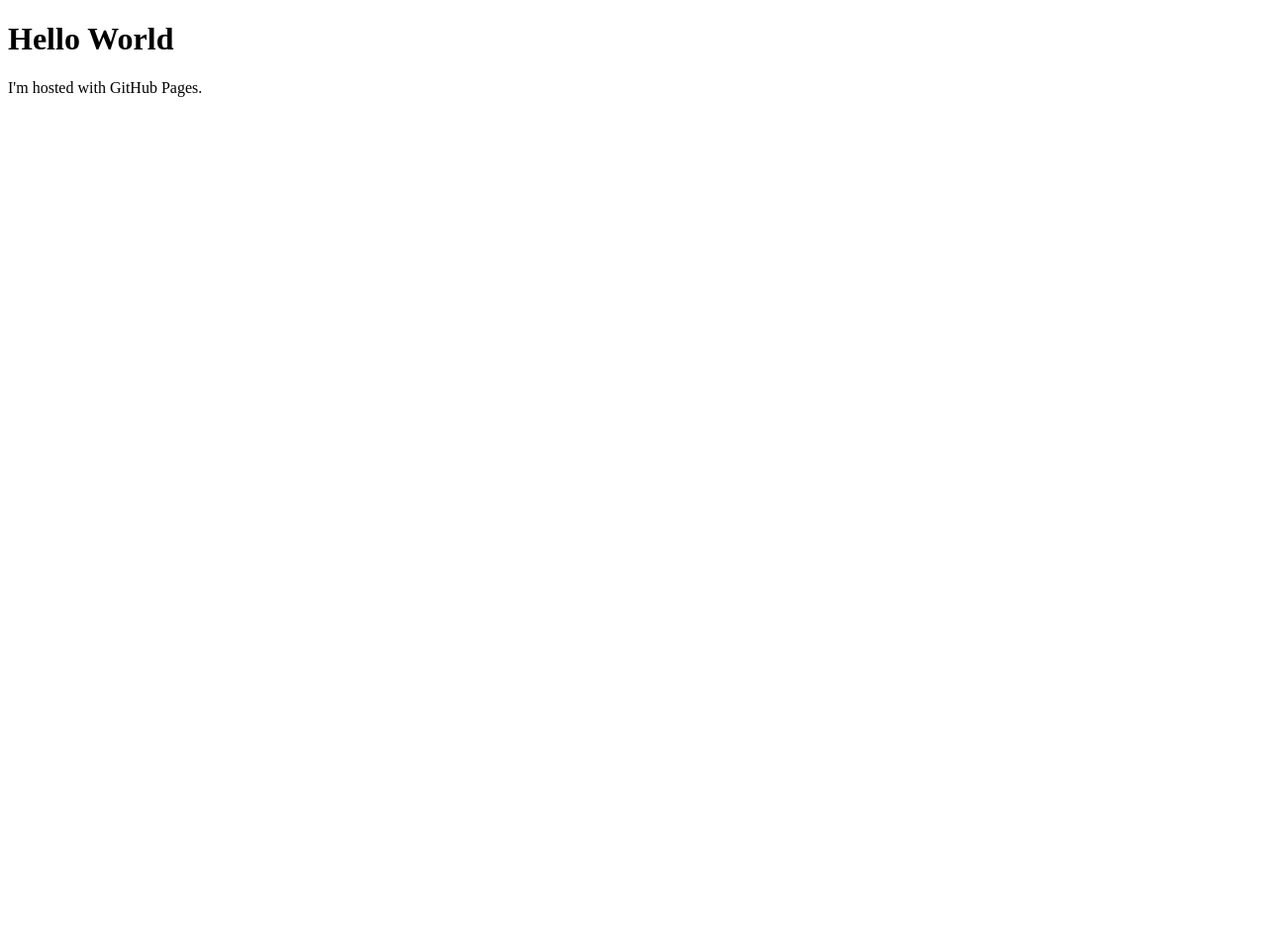
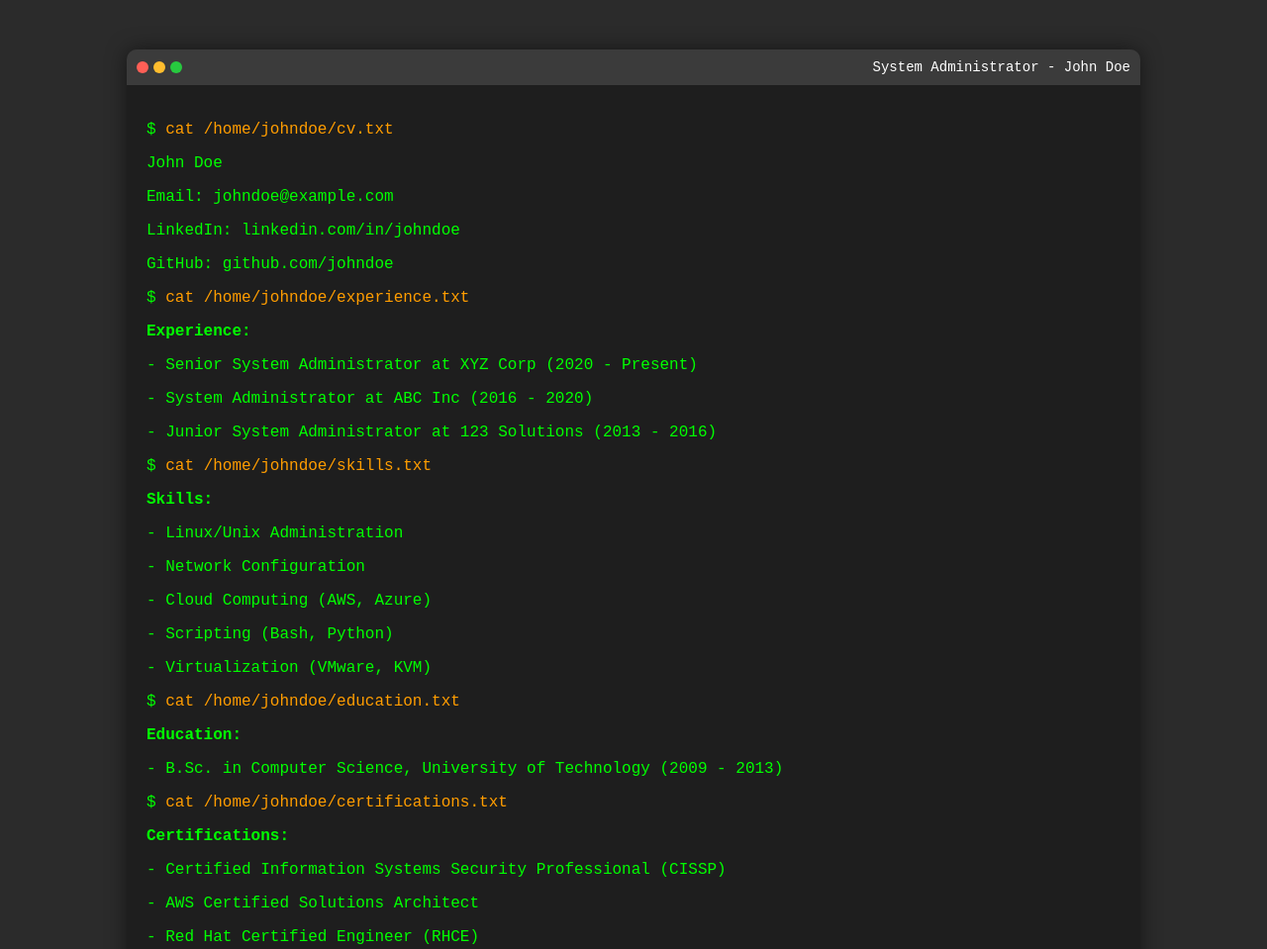
Before and after one commit to FawadHossaini/FawadHossaini.github.io, a plain HTML site: page index.html in a window 1280 px wide. Shown: the top 959 px of the page at 99% size. Before the commit the page ends 800 px from the top, so only its background shows below. Drawn offline with Linux system fonts and the light colour scheme.

Commit message:
index.html

```diff
--- a/index.html
+++ b/index.html
@@ -1,7 +1,52 @@
 <!DOCTYPE html>
-<html>
+<html lang="en">
+<head>
+    <meta charset="UTF-8">
+    <meta name="viewport" content="width=device-width, initial-scale=1.0">
+    <title>System Administrator CV</title>
+    <link rel="stylesheet" href="styles.css">
+</head>
 <body>
-<h1>Hello World</h1>
-<p>I'm hosted with GitHub Pages.</p>
+    <div class="terminal">
+        <div class="header">
+            <div class="buttons">
+                <span class="button close"></span>
+                <span class="button minimize"></span>
+                <span class="button maximize"></span>
+            </div>
+            <div class="title">System Administrator - John Doe</div>
+        </div>
+        <div class="body">
+            <p><span class="prompt">$</span> <span class="command">cat /home/johndoe/cv.txt</span></p>
+            <p>John Doe</p>
+            <p>Email: johndoe@example.com</p>
+            <p>LinkedIn: linkedin.com/in/johndoe</p>
+            <p>GitHub: github.com/johndoe</p>
+
+            <p><span class="prompt">$</span> <span class="command">cat /home/johndoe/experience.txt</span></p>
+            <p><strong>Experience:</strong></p>
+            <p>- Senior System Administrator at XYZ Corp (2020 - Present)</p>
+            <p>- System Administrator at ABC Inc (2016 - 2020)</p>
+            <p>- Junior System Administrator at 123 Solutions (2013 - 2016)</p>
+
+            <p><span class="prompt">$</span> <span class="command">cat /home/johndoe/skills.txt</span></p>
+            <p><strong>Skills:</strong></p>
+            <p>- Linux/Unix Administration</p>
+            <p>- Network Configuration</p>
+            <p>- Cloud Computing (AWS, Azure)</p>
+            <p>- Scripting (Bash, Python)</p>
+            <p>- Virtualization (VMware, KVM)</p>
+
+            <p><span class="prompt">$</span> <span class="command">cat /home/johndoe/education.txt</span></p>
+            <p><strong>Education:</strong></p>
+            <p>- B.Sc. in Computer Science, University of Technology (2009 - 2013)</p>
+
+            <p><span class="prompt">$</span> <span class="command">cat /home/johndoe/certifications.txt</span></p>
+            <p><strong>Certifications:</strong></p>
+            <p>- Certified Information Systems Security Professional (CISSP)</p>
+            <p>- AWS Certified Solutions Architect</p>
+            <p>- Red Hat Certified Engineer (RHCE)</p>
+        </div>
+    </div>
 </body>
 </html>
```
